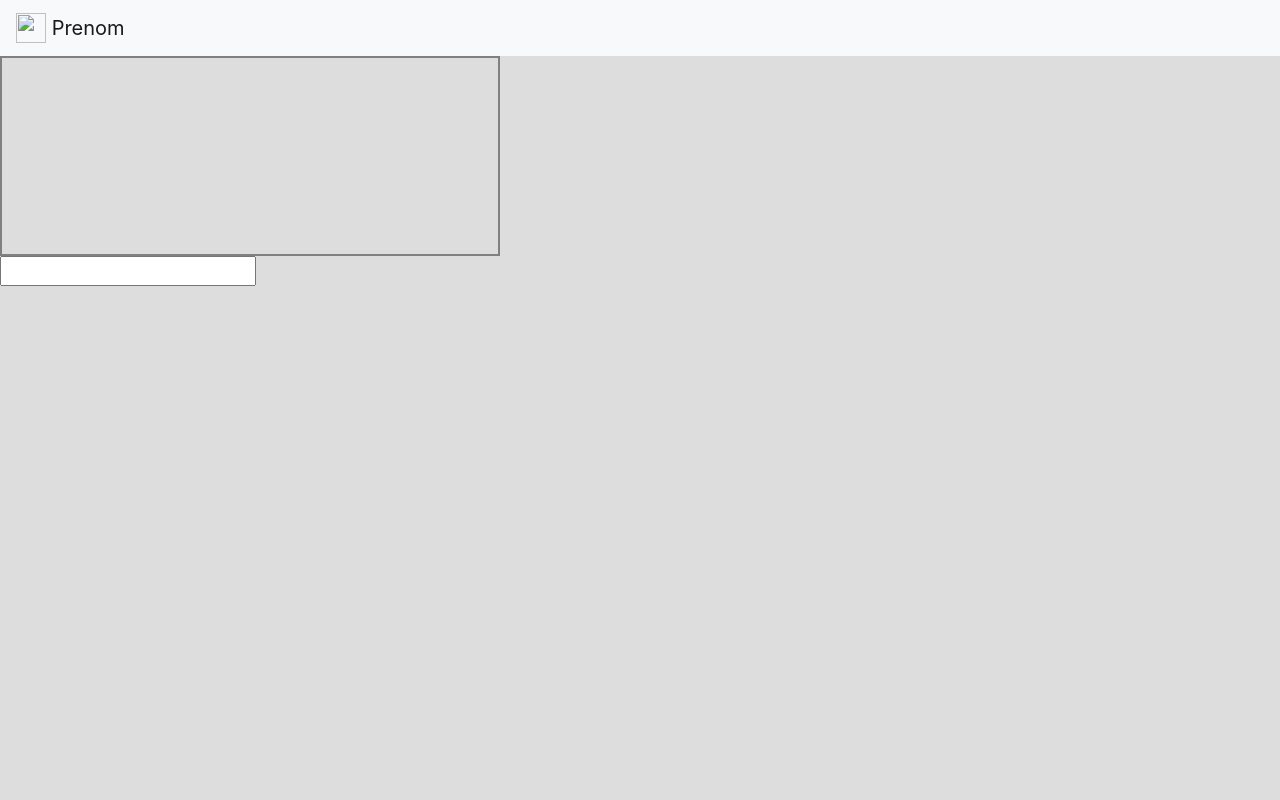
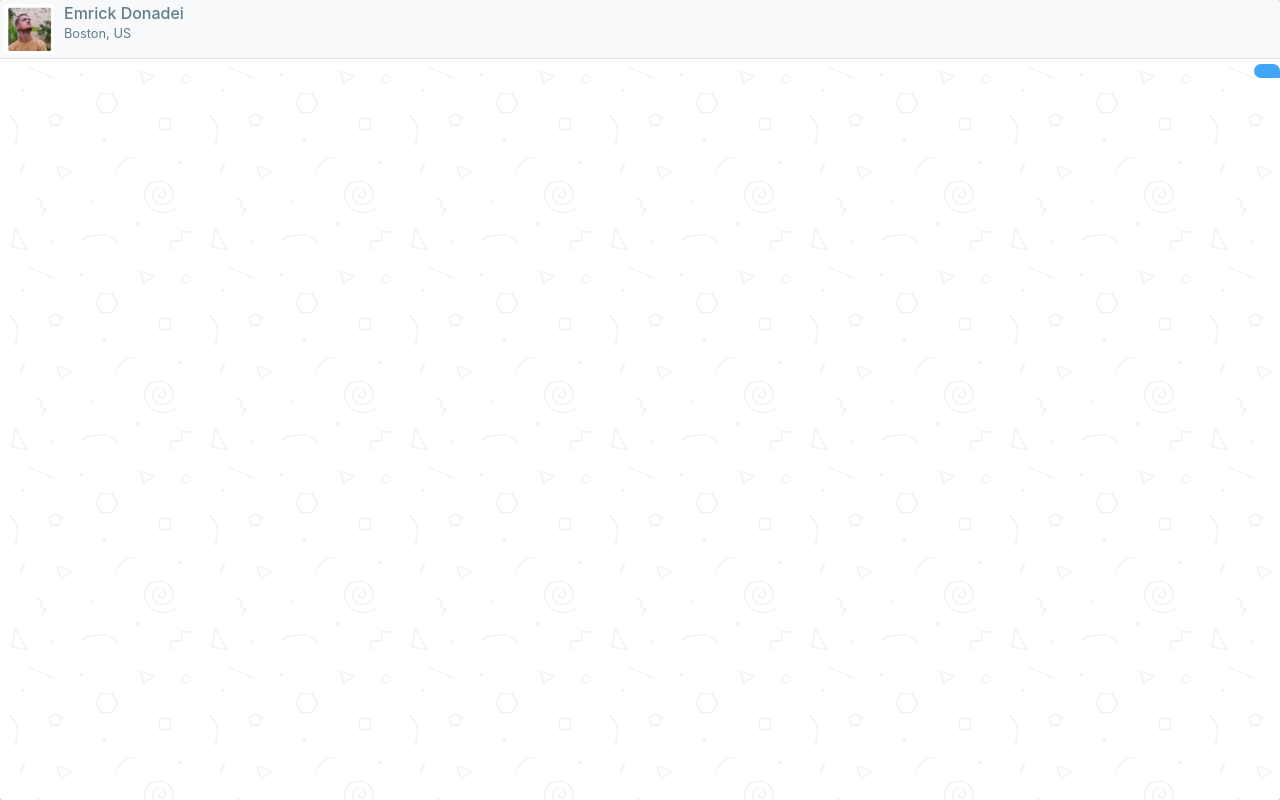
Before and after one commit to jeromecoffin/chat-multithread-project, a plain HTML site: page client/index.html in a window 1280 px wide. Drawn offline with nearby package versions, Linux system fonts and the light colour scheme.

Commit message:
message dans la bulle !

```diff
--- a/client/chat.css
+++ b/client/index.css
@@ -120,3 +120,24 @@ textarea:focus,
 	position: absolute;
 
 	}
+
+#box {
+	margin-top: 5px !important;
+	margin-bottom: 5px !important;
+    background: #42a5f5;
+	color: #fff !important;
+	border-radius: 20px 20px 3px 20px;
+	display: block;
+	max-width: 75%;
+	padding: 7px 13px 7px 13px;
+}
+
+#box::before{
+	content: attr(data-is);
+	position: absolute;
+	right: 15px;
+	bottom: -0.8em;
+	display: block;
+	font-size: .750rem;
+	color: rgba(84, 110, 122,1.0);
+}
--- a/client/index.html
+++ b/client/index.html
@@ -5,29 +5,43 @@
         <meta charset="UTF-8">
         <meta name="viewport" content="width=device-width, initial-scale=1">
         <link rel="stylesheet" href="https://stackpath.bootstrapcdn.com/bootstrap/4.3.1/css/bootstrap.min.css" integrity="sha384-ggOyR0iXCbMQv3Xipma34MD+dH/1fQ784/j6cY/iJTQUOhcWr7x9JvoRxT2MZw1T" crossorigin="anonymous">
-        <link rel="stylesheet" href="chat.css">
-        <style>
-            #box {
-                width: 500px;
-                height: 200px;
-                overflow-x: auto;
-                border: 2px solid gray;
-                font-family: monospace;
-            }
-        </style>
+        <link rel="stylesheet" href="index.css">
     </head>
 
     <body>
-        <nav class="navbar navbar-light bg-light">
-            <a class="navbar-brand" href="#">
-                <img src="Emrick.png" width="30" height="30" class="d-inline-block align-top" alt="">
-                Prenom
-            </a>
-        </nav>
-
-        <div id="box"></div>
-        <input type="text" id="msg">
+        <div class="jumbotron m-0 p-0 bg-transparent">
+            <div class="row m-0 p-0 position-relative">
+                <div class="col-12 p-0 m-0 position-absolute" style="right: 0px;">
+                    <div class="card border-0 rounded" style="box-shadow: 0 2px 4px 0 rgba(0, 0, 0, 0.10), 0 6px 10px 0 rgba(0, 0, 0, 0.01); overflow: hidden; height: 100vh;">
+                        <div class="card-header p-1 bg-light border border-top-0 border-left-0 border-right-0" style="color: rgba(96, 125, 139,1.0);">
+                            <img class="rounded float-left" style="width: 50px; height: 50px;" src="Emrick.png" />
+                            <h6 class="float-left" style="margin: 0px; margin-left: 10px;"> Emrick Donadei <i class="fa fa-check text-primary" aria-hidden="true"></i> </br><small> Boston, US </small></h6>
+                        </div>
+                        <div class="card bg-sohbet border-0 m-0 p-0" style="height: 100vh;">
+                            <div id="sohbet" class="border-0 m-0 p-0 position-relative bg-transparent" style="overflow-y: auto; height: 100vh;">
+                                <div id="box" class="float-right"></div>
+                            </div>
+                        </div>
+                        <div class="w-100 card-footer p-0 bg-light border border-bottom-0 border-left-0 border-right-0">
+                            <div class="row m-0 p-0">
+                                <div class="col-9 m-0 p-1">
+                                    <input type="text" id="msg">
+                                </div>
+                                <div class="col-3 m-0 p-1">
+                                </div>
+                            </div>
+                        </div>
+                    </div>
+                </div>
+            </div>
+        </div>
 
         <script src="client.js"></script>
+
+        <!-- Optional JavaScript -->
+        <!-- jQuery first, then Popper.js, then Bootstrap JS -->
+        <script src="https://code.jquery.com/jquery-3.2.1.slim.min.js" integrity="sha384-KJ3o2DKtIkvYIK3UENzmM7KCkRr/rE9/Qpg6aAZGJwFDMVNA/GpGFF93hXpG5KkN" crossorigin="anonymous"></script>
+        <script src="https://cdnjs.cloudflare.com/ajax/libs/popper.js/1.12.9/umd/popper.min.js" integrity="sha384-ApNbgh9B+Y1QKtv3Rn7W3mgPxhU9K/ScQsAP7hUibX39j7fakFPskvXusvfa0b4Q" crossorigin="anonymous"></script>
+        <script src="https://maxcdn.bootstrapcdn.com/bootstrap/4.0.0-beta.3/js/bootstrap.min.js" integrity="sha384-a5N7Y/aK3qNeh15eJKGWxsqtnX/wWdSZSKp+81YjTmS15nvnvxKHuzaWwXHDli+4" crossorigin="anonymous"></script>
     </body>
 </html>
```
Also changed, not shown: client/Emrick.png (added), 2 other files.
